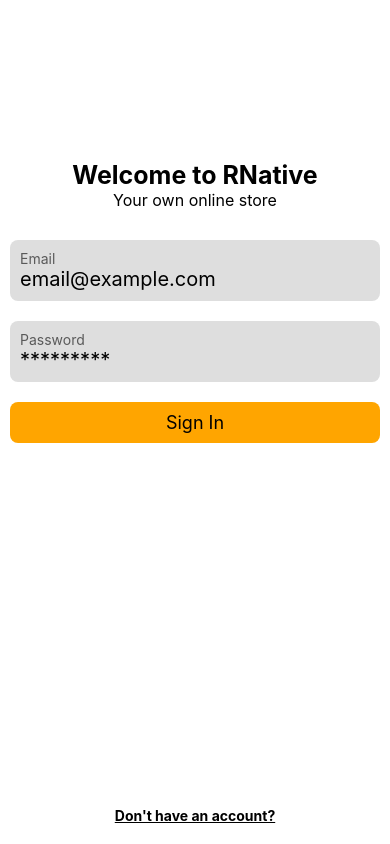
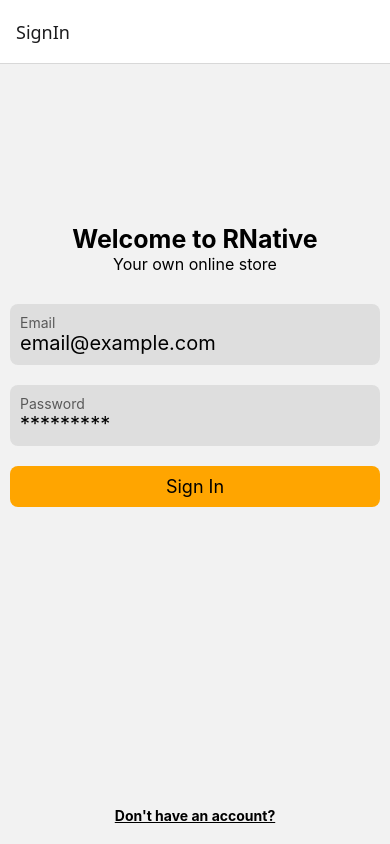
Before and after one commit to ndpniraj/RNEcom, a React Native app: screen / in a window 390 px wide. Built offline with nearby package versions, Linux system fonts and the light colour scheme.

Commit message:
basic navigation around screens

```diff
--- a/App.tsx
+++ b/App.tsx
@@ -1,11 +1,21 @@
 import {FC} from 'react';
 import SignIn from './app/views/SignIn';
 import SignUp from './app/views/SignUp';
+import {createStackNavigator} from '@react-navigation/stack';
+import {createStaticNavigation} from '@react-navigation/native';
 
 interface Props {}
+const AuthStack = createStackNavigator({
+  screens: {
+    SignIn,
+    SignUp,
+  },
+});
+
+const Navigation = createStaticNavigation(AuthStack);
 
 const App: FC<Props> = () => {
-  return <SignIn />;
+  return <Navigation />;
 };
 
 export default App;
--- a/app/components/FormContainer.tsx
+++ b/app/components/FormContainer.tsx
@@ -6,6 +6,7 @@ interface Props {
   children: ReactNode;
   btnTitle?: string;
   navLinkTitle?: string;
+  onLinkPress?(): void;
   onSubmit?(): void;
 }
 
@@ -13,6 +14,7 @@ const FormContainer: FC<Props> = ({
   children,
   btnTitle,
   navLinkTitle,
+  onLinkPress,
   onSubmit,
 }) => {
   return (
@@ -28,7 +30,9 @@ const FormContainer: FC<Props> = ({
         <PrimaryButton title={btnTitle} onPress={onSubmit} />
 
         <View style={styles.navLinkContainer}>
-          <Text style={styles.navLink}>{navLinkTitle}</Text>
+          <Text onPress={onLinkPress} style={styles.navLink}>
+            {navLinkTitle}
+          </Text>
         </View>
       </View>
     </SafeAreaView>
--- a/app/views/SignIn.tsx
+++ b/app/views/SignIn.tsx
@@ -1,6 +1,7 @@
 import {FC, useState} from 'react';
 import FormInput from '../components/FormInput';
 import FormContainer from '../components/FormContainer';
+import {useNavigation} from '@react-navigation/native';
 
 interface Props {}
 
@@ -9,9 +10,15 @@ const SignIn: FC<Props> = () => {
     email: '',
     password: '',
   });
+  const navigation = useNavigation();
 
   return (
-    <FormContainer btnTitle="Sign In" navLinkTitle="Don't have an account?">
+    <FormContainer
+      onLinkPress={() => {
+        navigation.navigate('SignUp');
+      }}
+      btnTitle="Sign In"
+      navLinkTitle="Don't have an account?">
       <FormInput
         label="Email"
         placeholder="email@example.com"
--- a/app/views/SignUp.tsx
+++ b/app/views/SignUp.tsx
@@ -2,6 +2,7 @@ import {FC, useState} from 'react';
 import {StyleSheet, View} from 'react-native';
 import FormContainer from '../components/FormContainer';
 import FormInput from '../components/FormInput';
+import {useNavigation} from '@react-navigation/native';
 
 interface Props {}
 
@@ -11,9 +12,15 @@ const SignUp: FC<Props> = () => {
     email: '',
     password: '',
   });
+  const navigation = useNavigation();
 
   return (
-    <FormContainer btnTitle="Sign Up" navLinkTitle="I already have an account?">
+    <FormContainer
+      onLinkPress={() => {
+        navigation.navigate('SignIn');
+      }}
+      btnTitle="Sign Up"
+      navLinkTitle="I already have an account?">
       <FormInput
         label="Name"
         placeholder="John Doe"
```
